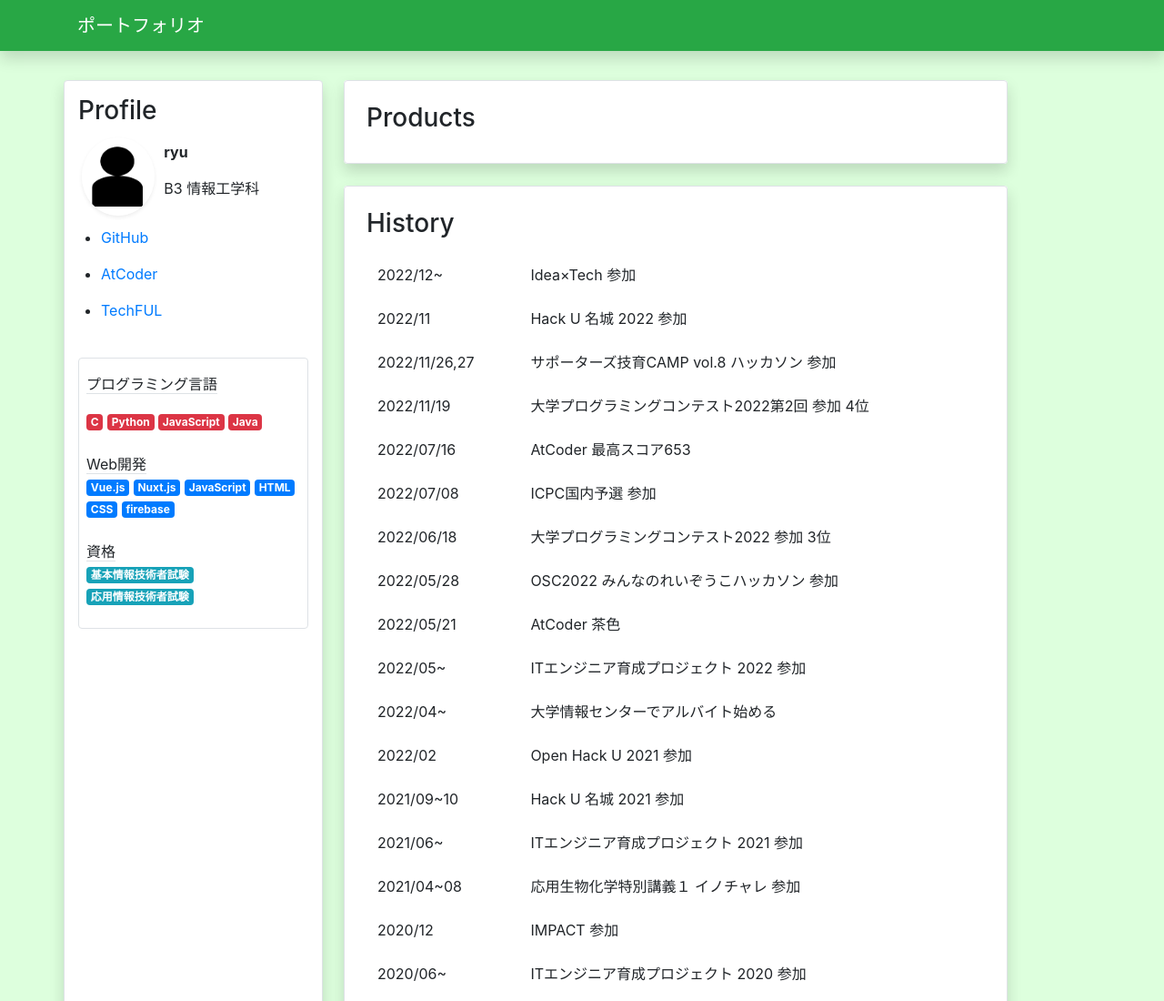
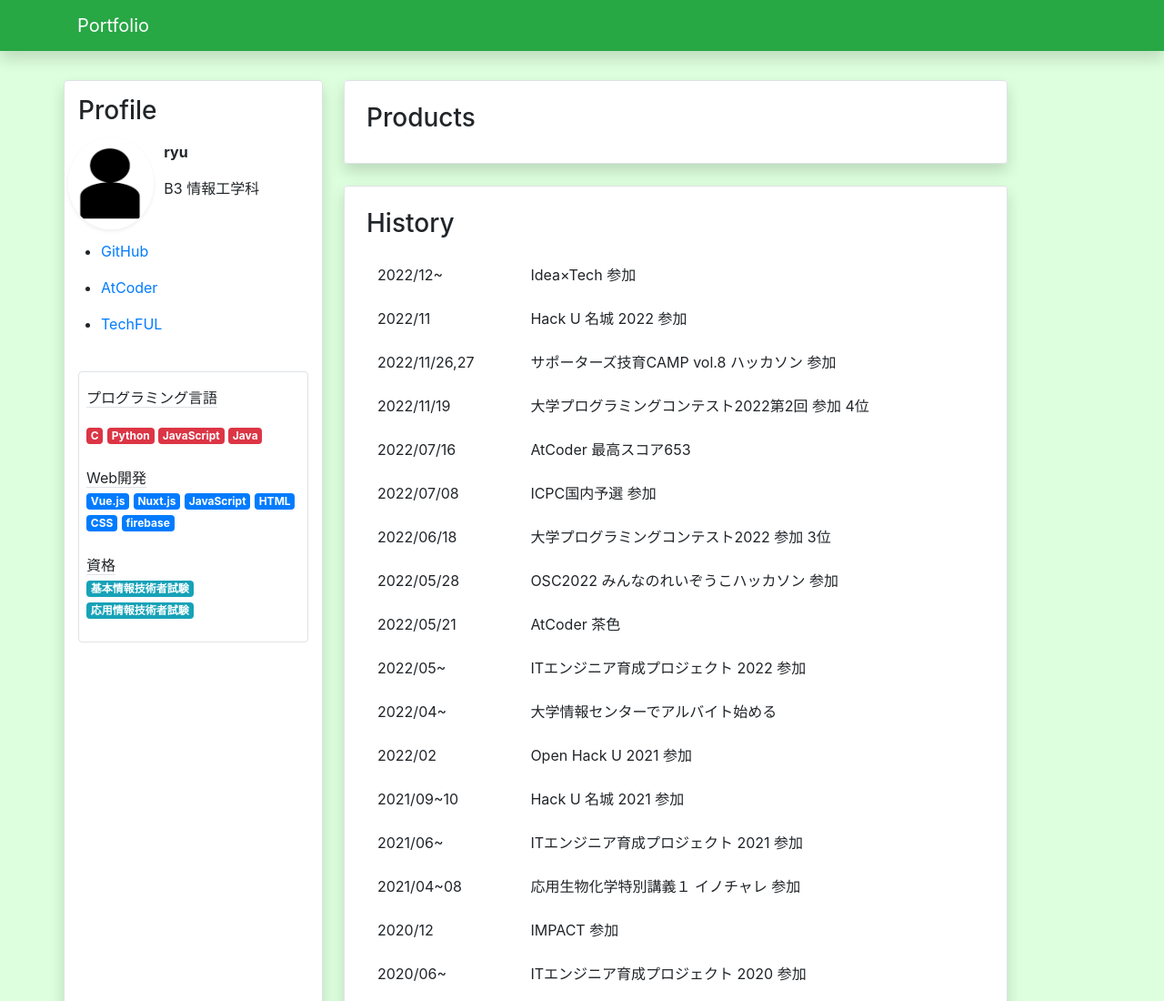
Before and after one commit to ryu-k67/portfolio, a plain HTML site: page index.html in a window 1280 px wide. Shown: the top 1100 px of the page at 91% size. Drawn offline with nearby package versions, Linux system fonts and the light colour scheme.

Commit message:
[update]プロフィール画像レスポンシブ対応 [add]Readme

```diff
--- a/index.html
+++ b/index.html
@@ -7,12 +7,12 @@
     <!-- Bootstrap CSS -->
     <link rel="stylesheet" href="https://cdn.jsdelivr.net/npm/bootstrap@4.1.3/dist/css/bootstrap.min.css" integrity="sha384-MCw98/SFnGE8fJT3GXwEOngsV7Zt27NXFoaoApmYm81iuXoPkFOJwJ8ERdknLPMO" crossorigin="anonymous">
 
-    <title>ポートフォリオ</title>
+    <title>Portfolio</title>
 </head>
 <body>
     <nav class="navbar navbar-expand-md navbar-dark bg-success shadow">
         <div class="container">
-            <a class="navbar-brand" href="">ポートフォリオ</a>
+            <a class="navbar-brand" href="">Portfolio</a>
         </div>
     </nav>
 
@@ -25,8 +25,8 @@
                         <div class="border rounded col-md-3 shadow mt-2" style="background: white;">
                             <h3 class="mt-3"><span>Profile</span></h3>
                             <div class="row">
-                                <div class="col-4">
-                                    <img class="rounded-circle shadow-sm m-1" src="img/profile.png" alt="profile" style="width: 80px;">
+                                <div class="col-4" style="padding: 0;">
+                                    <img class="img-responsive rounded-circle shadow-sm m-1" src="img/profile.png" alt="profile" style="width: 100%;">
                                 </div>
                                 <div class="col-8">
                                     <p class="mt-2 font-weight-bold">ryu</p>
```
Also changed, not shown: 1 other file.
